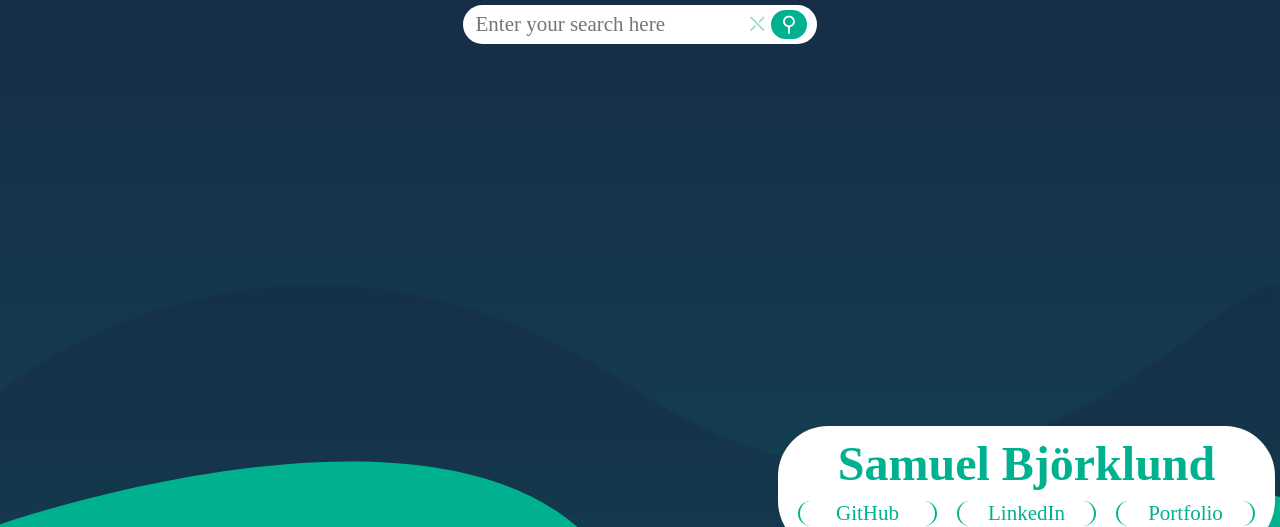
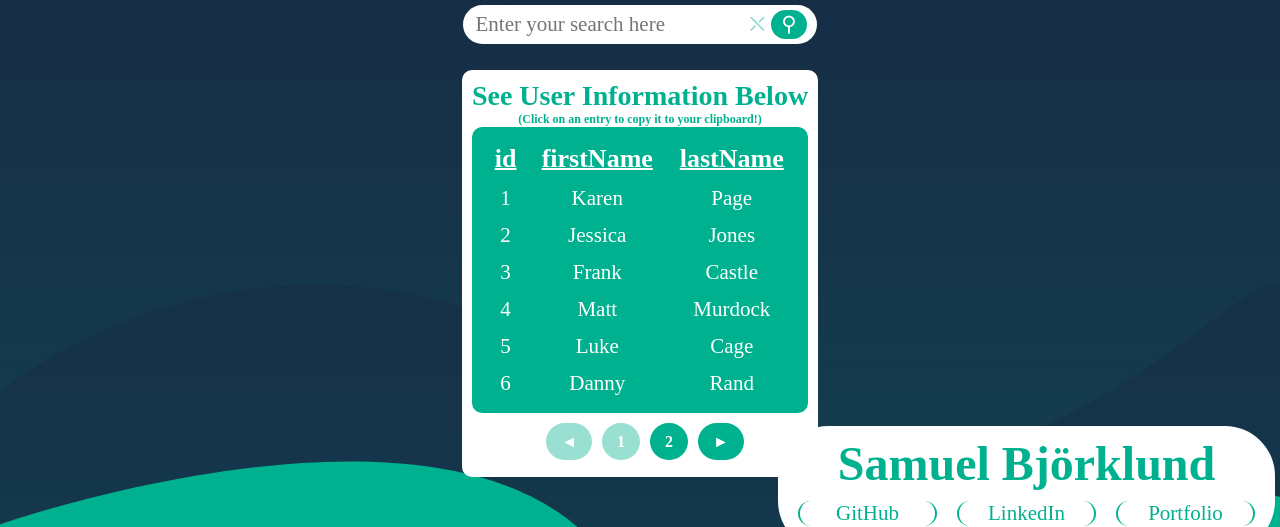
Before and after one commit to Bjorklundsamm/measurabl.ta, a React (Create React App) app: page / in a window 1280 px wide. Shown: the part 244-771 px from the top of the page. Built offline with nearby package versions, Linux system fonts and the light colour scheme; a web font is replaced by a local one.

Commit message:
Issues with react-paginated preventing compent updates resolved by altering target data of prevState

```diff
--- a/src/App.jsx
+++ b/src/App.jsx
@@ -149,12 +149,12 @@ class App extends Component {
     let { data } = this.state;
     let matches = [];
     for (var entry of data) {
-      Object.keys(entry).forEach((key) => {
+      for (var key in entry) {
         let str = JSON.stringify(entry[key]).toLowerCase();
         if(str.includes(q)) {
           matches.push(entry)
         }
-      })
+      }
     } if (!matches.length) matches.push({results: 'no matches found'});
     this.setState({
       data: matches
@@ -199,7 +199,7 @@ class App extends Component {
             <div
               className="row center-align-x"
             >
-              {this.state.dataRecieved && <Table data={this.state.data}/>}
+              <Table data={this.state.data}/>
             </div>
               <Footer />
           </div>
--- a/src/components/Table.jsx
+++ b/src/components/Table.jsx
@@ -92,13 +92,13 @@ const Table = (props) => {
   useEffect(() => {
     setPagination((prevState) => ({
       ...prevState,
-      pageCount: prevState.data.length / prevState.numberPerPage,
-      currentData: prevState.data.slice(
+      pageCount: props.data.length / pagination.numberPerPage,
+      currentData: props.data.slice(
         pagination.offset,
         pagination.offset + pagination.numberPerPage,
       ),
     }));
-  }, [pagination.numberPerPage, pagination.offset]);
+  }, [pagination.numberPerPage, pagination.offset, props.data]);
 
   const HandlePageClick = (event) => {
     const { selected } = event;
```
